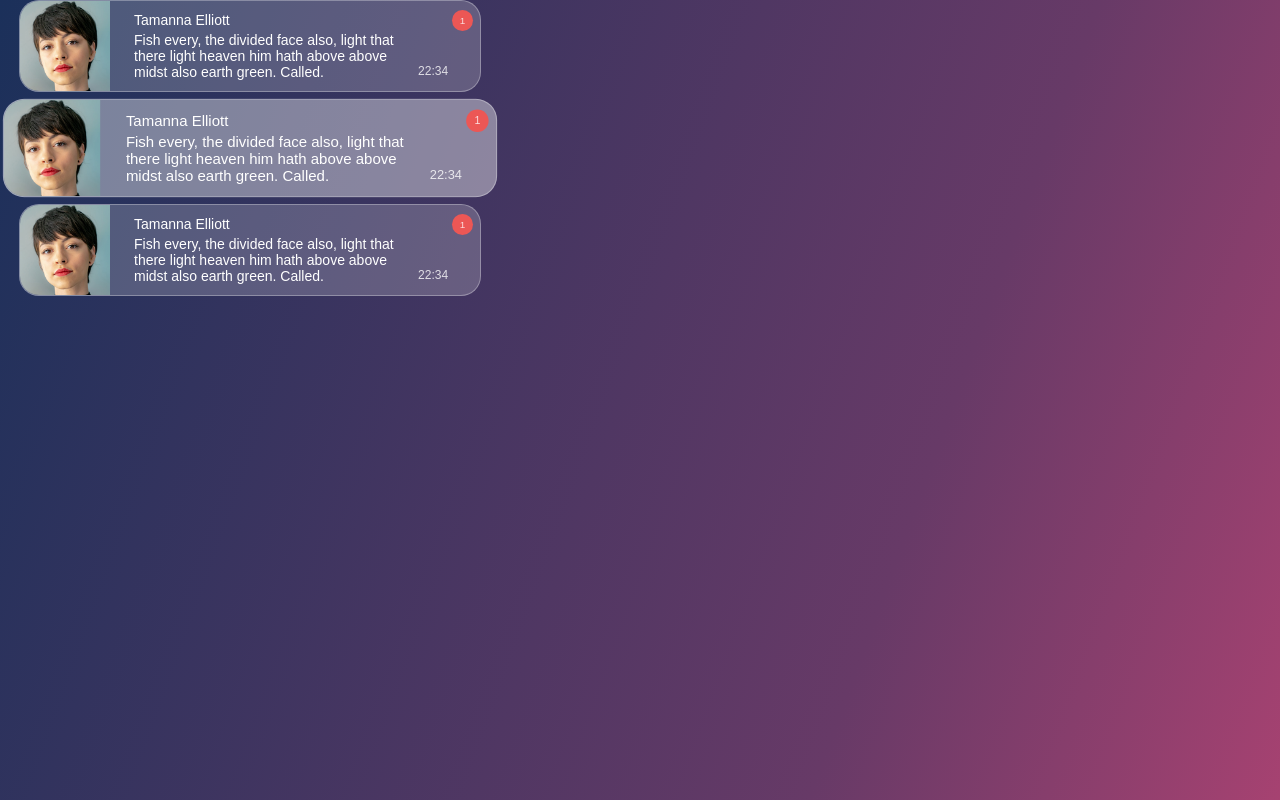
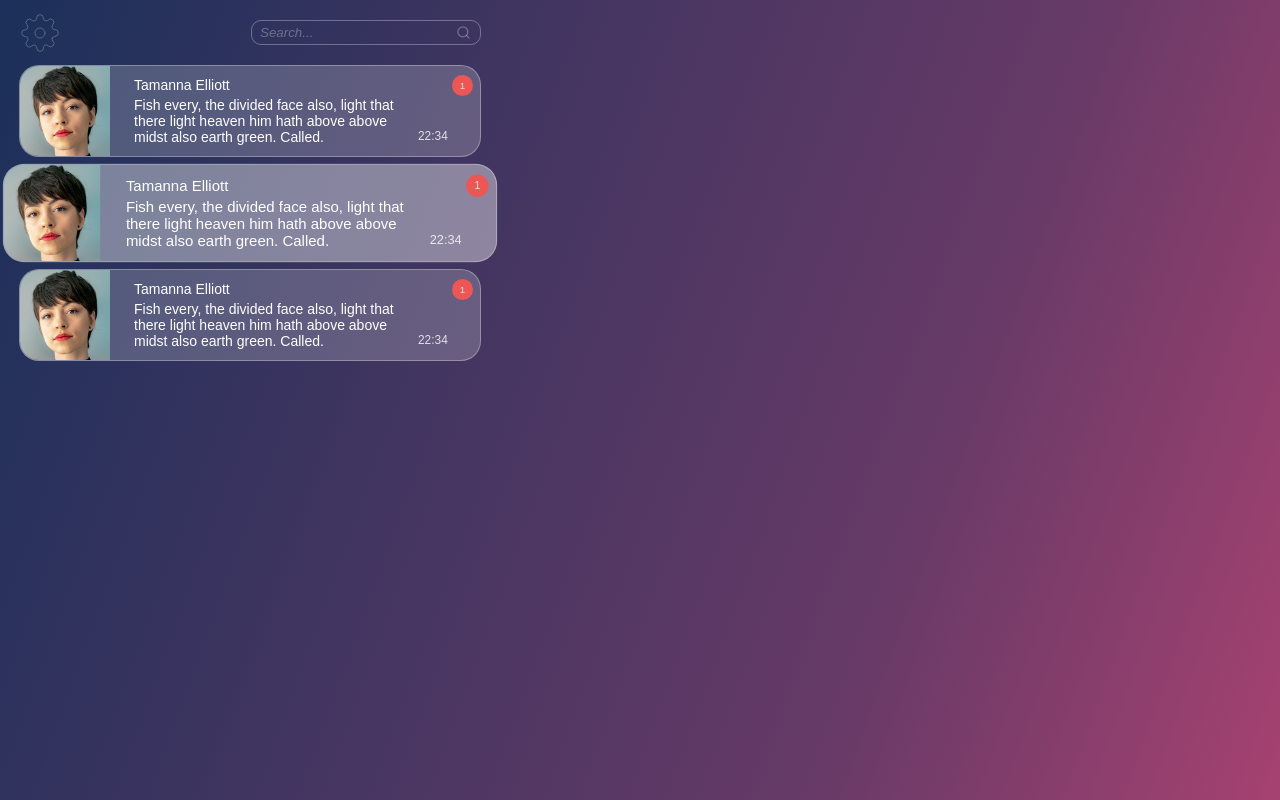
Before and after one commit to sincerely-manny/messenger.nextjs, a Next.js app: page / in a window 1280 px wide. Built offline with nearby package versions, Linux system fonts and the light colour scheme; a web font is replaced by a local one.

Commit message:
header layout

```diff
--- a/app/global.scss
+++ b/app/global.scss
@@ -11,6 +11,10 @@ body {
     color: $white;
 }
 
+a {
+    color: inherit;
+}
+
 main {
     width: 100vw;
     height: 100vh;
--- a/app/page.scss
+++ b/app/page.scss
@@ -1,4 +1,93 @@
 @import '../scss/variables.scss';
+
+.chat-header {
+    height: 65px;
+
+    .settings-icon {
+        display: inline-block;
+
+        margin: 0 0 0 20px;
+
+        line-height: 65px;
+
+        opacity: 0.3;
+
+        transition: opacity 0.3s;
+
+        svg {
+            vertical-align: middle;
+        }
+
+        &:hover,
+        &:active {
+            opacity: 1;
+        }
+    }
+
+    .search-form {
+        display: inline-block;
+        font-size: $p12;
+
+        input[type='text'] {
+            box-sizing: border-box;
+            width: 230px;
+            height: 25px;
+            margin: 0 0 0 191px;
+            padding: 0 28px 0 8px;
+
+            font-weight: 300;
+            color: $white40;
+
+            background-color: transparent;
+            border: 1px solid $white30;
+            border-radius: 10px;
+            outline: 0;
+
+            transition: color 0.3s, border 0.3s;
+
+            &::placeholder {
+                font-style: italic;
+                color: $white30;
+            }
+        }
+
+        .searchButton {
+            cursor: pointer;
+
+            width: 15px;
+            margin: 0 0 0 -25px;
+            padding: 0;
+
+            color: $white30;
+            vertical-align: middle;
+
+            background: transparent;
+            border: 0;
+            outline: 0;
+
+            transition: color 0.3s;
+        }
+
+        form {
+            &:hover,
+            &:active,
+            &:focus-within {
+                input[type='text'] {
+                    color: $white80;
+                    border: 1px solid $white80;
+                }
+
+                .searchButton {
+                    color: $white80;
+
+                    &:hover {
+                        color: $white;
+                    }
+                }
+            }
+        }
+    }
+}
 
 .chats-list {
     display: block;
--- a/app/page.tsx
+++ b/app/page.tsx
@@ -1,6 +1,7 @@
 import Image from 'next/image';
-import { type } from 'os';
+import Link from 'next/link';
 import './page.scss';
+import { FiSettings, FiSearch } from 'react-icons/fi';
 
 type ChatListItemProps = {
     active?: boolean,
@@ -17,7 +18,7 @@ function ChatListItem(props: ChatListItemProps) {
                     height={92}
                     alt="av16"
                     quality={100}
-                    // placeholder="blur" // @TODO blurDataURL
+                    // placeholder="blur" // TODO: blurDataURL
                 />
             </div>
             <div className="chat-list-last-message">
@@ -45,10 +46,26 @@ ChatListItem.defaultProps = {
 
 export default function Home() {
     return (
-        <aside className="chats-list">
-            <ChatListItem />
-            <ChatListItem active />
-            <ChatListItem />
-        </aside>
+        <>
+            <header className="chat-header">
+                <Link href="/settings" className="settings-icon">
+                    <FiSettings strokeWidth="0.5" size="40px" />
+                </Link>
+                <div className="search-form">
+                    <form action="/search" method="get">
+                        <input type="text" name="query" id="chat-search" placeholder="Search..." />
+                        <button type="submit" className="searchButton">
+                            <FiSearch size="15px" />
+                        </button>
+                    </form>
+                </div>
+            </header>
+            <aside className="chats-list">
+                <ChatListItem />
+                <ChatListItem active />
+                <ChatListItem />
+            </aside>
+
+        </>
     );
 }
--- a/package.json
+++ b/package.json
@@ -17,6 +17,7 @@
     "next": "13.0.1",
     "react": "18.2.0",
     "react-dom": "18.2.0",
+    "react-icons": "4.6.0",
     "typescript": "4.8.4"
   },
   "devDependencies": {
--- a/scss/variables.scss
+++ b/scss/variables.scss
@@ -8,5 +8,5 @@ $pink: #a64271;
 $red: #ec5755;
 
 $p14: 1rem;
-$p12: 0.86rem;
-$p10: 0.71rem;
+$p12: 0.85rem;
+$p10: 0.7rem;
```
Also changed, not shown: 1 other file (tests, documents, lock files or other folders).
